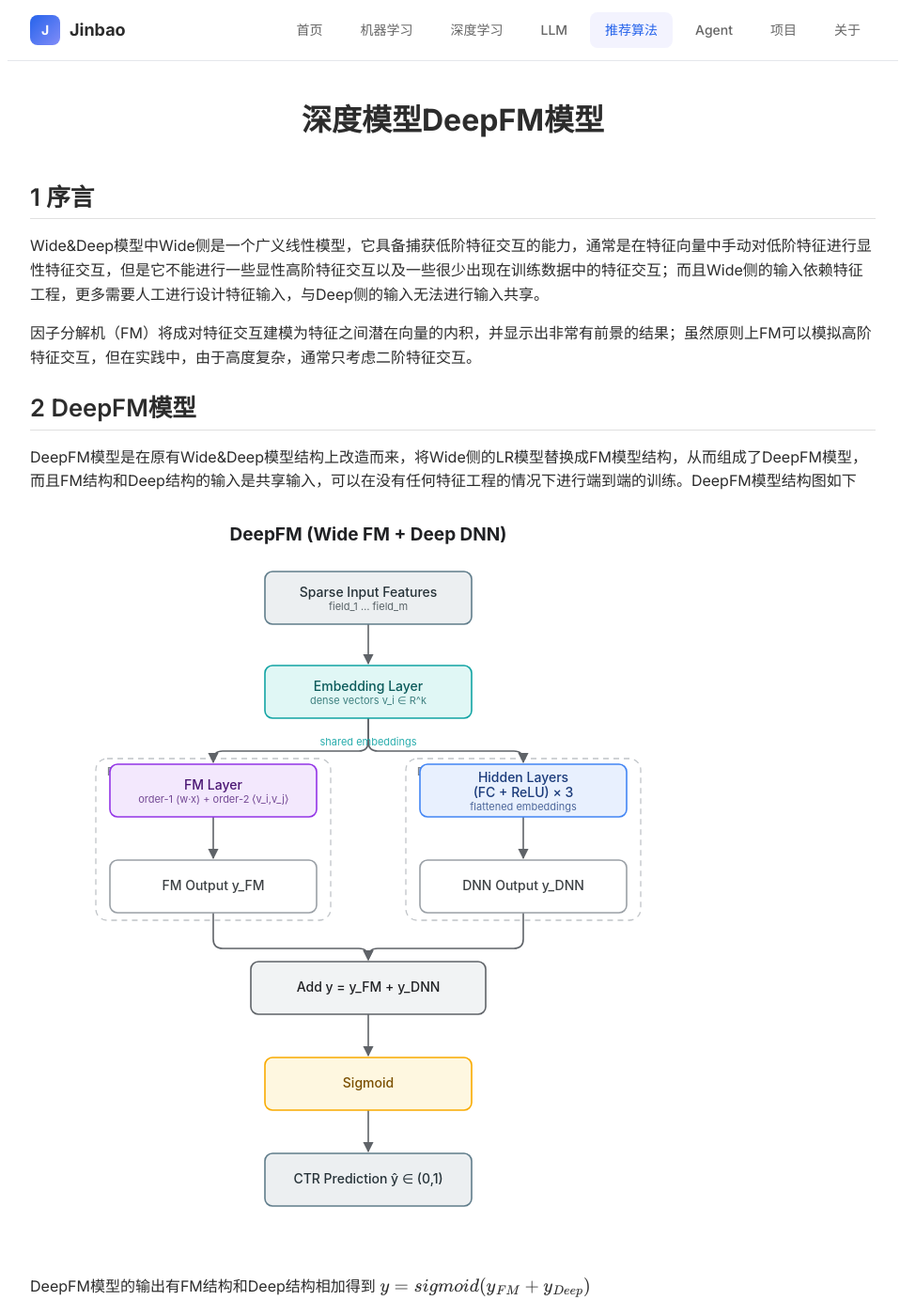
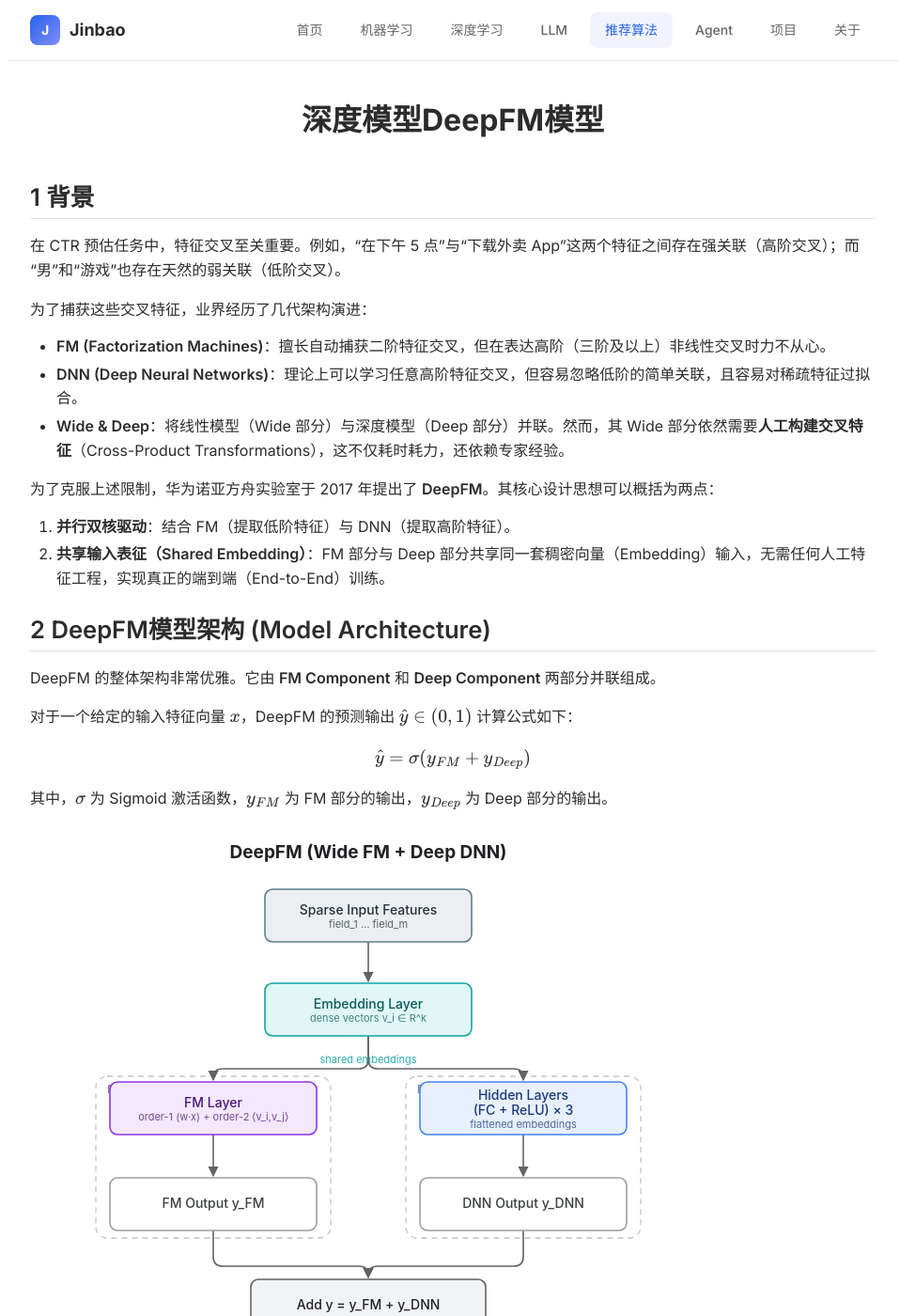
Before and after one commit to JinbaoSite/jinbaosite.github.io, a Jekyll site: the page built from recsys/deepfm.md, in a window 1280 px wide and 1400 px high. Shown: the whole window at 94% size, without its empty margins (158-1116 px from the left). Built offline with Jekyll 4.4.1, drawn with Linux system fonts in a browser that asks for light colours; our own code applies the rules of GitHub Pages for plain Markdown files; formulas are drawn with MathJax 3; some of the changed text lies outside the part shown.

Commit message:
Update deepfm.md

````diff
--- a/recsys/deepfm.md
+++ b/recsys/deepfm.md
@@ -1,41 +1,70 @@
 # 深度模型DeepFM模型
 
-## 1 序言
+## 1 背景
 
-Wide&Deep模型中Wide侧是一个广义线性模型，它具备捕获低阶特征交互的能力，通常是在特征向量中手动对低阶特征进行显性特征交互，但是它不能进行一些显性高阶特征交互以及一些很少出现在训练数据中的特征交互；而且Wide侧的输入依赖特征工程，更多需要人工进行设计特征输入，与Deep侧的输入无法进行输入共享。
+在 CTR 预估任务中，特征交叉至关重要。例如，“在下午 5 点”与“下载外卖 App”这两个特征之间存在强关联（高阶交叉）；而“男”和“游戏”也存在天然的弱关联（低阶交叉）。
 
-因子分解机（FM）将成对特征交互建模为特征之间潜在向量的内积，并显示出非常有前景的结果；虽然原则上FM可以模拟高阶特征交互，但在实践中，由于高度复杂，通常只考虑二阶特征交互。
+为了捕获这些交叉特征，业界经历了几代架构演进：
 
-## 2 DeepFM模型
+* **FM (Factorization Machines)**：擅长自动捕获二阶特征交叉，但在表达高阶（三阶及以上）非线性交叉时力不从心。
+* **DNN (Deep Neural Networks)**：理论上可以学习任意高阶特征交叉，但容易忽略低阶的简单关联，且容易对稀疏特征过拟合。
+* **Wide & Deep**：将线性模型（Wide 部分）与深度模型（Deep 部分）并联。然而，其 Wide 部分依然需要**人工构建交叉特征**（Cross-Product Transformations），这不仅耗时耗力，还依赖专家经验。
 
-DeepFM模型是在原有Wide&Deep模型结构上改造而来，将Wide侧的LR模型替换成FM模型结构，从而组成了DeepFM模型，而且FM结构和Deep结构的输入是共享输入，可以在没有任何特征工程的情况下进行端到端的训练。DeepFM模型结构图如下
+为了克服上述限制，华为诺亚方舟实验室于 2017 年提出了 **DeepFM**。其核心设计思想可以概括为两点：
+
+1. **并行双核驱动**：结合 FM（提取低阶特征）与 DNN（提取高阶特征）。
+2. **共享输入表征（Shared Embedding）**：FM 部分与 Deep 部分共享同一套稠密向量（Embedding）输入，无需任何人工特征工程，实现真正的端到端（End-to-End）训练。
+
+## 2 DeepFM模型架构 (Model Architecture)
+
+DeepFM 的整体架构非常优雅。它由 **FM Component** 和 **Deep Component** 两部分并联组成。
+
+对于一个给定的输入特征向量 $x$，DeepFM 的预测输出 $\hat{y} \in (0, 1)$ 计算公式如下：
+
+$$\hat{y} = \sigma(y_{FM} + y_{Deep})$$
+
+其中，$\sigma$ 为 Sigmoid 激活函数，$y_{FM}$ 为 FM 部分的输出，$y_{Deep}$ 为 Deep 部分的输出。
 
 ![DeepFM模型结构](https://raw.githubusercontent.com/JinbaoSite/jinbaosite.github.io/master/img/deepfm.svg)
 
-DeepFM模型的输出有FM结构和Deep结构相加得到
-$$
-\begin{aligned}
-y = sigmoid(y_{FM} + y_{Deep})
-\end{aligned}
-$$
+### 2.1 共享 Embedding 机制
 
-### 2.1 FM结构
+DeepFM 的一大精妙之处在于其 **Shared Embedding**。
+
+- 输入数据通常是高维稀疏的一阶特征（One-hot 编码）。
+- 模型通过一个 Embedding 层将这些稀疏特征映射为低维稠密向量。
+- **关键点**：FM 的隐向量 $v_i$ 与 Deep 网络第一层的输入 Embedding 向量是**完全共享且协同训练的**。这保证了模型在梯度反向传播时，低阶和高阶特征的学习能相互促进。
+
+### 2.2 FM结构
 
 ![FM结构](https://raw.githubusercontent.com/JinbaoSite/jinbaosite.github.io/master/img/d2_fm.svg)
 
-FM结构是由一阶的线性部分和二阶的交叉部分组成，一阶线性部分是给与每个特征一个权重，然后进行加权和；二阶交叉部分是对特征进行两两相乘，然后赋予权重加权求和。然后将两部分结果累加在一起即为FM的输出
-$$
-\begin{aligned}
-y_{FM} = w_0 + \sum_{i=0}^n w_i x + \sum_{i=0}^{n} \sum_{j=i+1}^{n} <V_i, V_j> x_i x_j
-\end{aligned}
-$$
+FM 部分负责学习一阶（Linear）特征以及二阶（Pairwise）特征交叉。其表达式为：
 
-### 2.2 Deep结构
+$$y_{FM} = \langle w, x \rangle + \sum_{i=1}^{d} \sum_{j=i+1}^{d} \langle v_i, v_j \rangle x_i x_j$$
+
+- **一阶部分** $\langle w, x \rangle$：反映单一特征对目标的影响。
+- **二阶部分** $\sum \sum \langle v_i, v_j \rangle x_i x_j$：通过隐向量内积 $\langle v_i, v_j \rangle$ 自动计算特征 $i$ 和 $j$ 的二阶交叉强度。
+
+### 2.3 Deep结构
 
 ![Deep结构](https://raw.githubusercontent.com/JinbaoSite/jinbaosite.github.io/master/img/d3_deep.svg)
 
-Deep结构是一个DNN模型，主要用来学习高阶隐性特征交互，不同Sparse特征经过Embedding层映射成相同维度的Dense特征，经过多个隐藏层进行特征交互学习，最后经过sigmoid激活函数得到输出。
+1. **输入层**：将所有 Sparse 特征对应的共享 Embedding 向量拼接（Concatenate）在一起，得到：
 
+$$a^{(0)} = [e_1, e_2, \dots, e_M]$$
+
+
+
+其中 $M$ 是特征域（Field）的数量，$e_i$ 是第 $i$ 个域的 Embedding 向量。
+2. **前向传播**：
+
+$$a^{(l+1)} = \text{Activation}(W^{(l)} a^{(l)} + b^{(l)})$$
+
+
+3. **输出层**：
+
+$$y_{Deep} = W^{\vert{}H\vert{}+1} a^{(\vert{}H\vert{})} + b^{(\vert{}H\vert{}+1)}$$
 
 ## 3 DeepFM实现
 
@@ -101,21 +130,13 @@
     return model
 ```
 
-## 4 DeepFM优缺点
+## 4 优势与创新点
 
-优点：
+| 特性 \ 模型 | LR | FM | Wide & Deep | DeepFM |
+| --- | --- | --- | --- | --- |
+| **低阶特征提取** | 手工构建 | 自动二阶 | 手工构建 | **自动一阶 & 二阶** |
+| **高阶特征提取** | 无法提取 | 无法提取 | 自动高阶 | **自动高阶** |
+| **共享 Embedding** | 无 | 无 | 否（两套输入） | **是（Shared Embedding）** |
+| **端到端训练** | 否 | 是 | 否（需要人工介入） | **是** |
 
- - 可以同时学习低阶和高阶特征交互信息
- - 不需要像Wide&Deep模型那样需要特征工程
-
-缺点：
-
- - 可以学习
-
-
-## 5 参考资料
-
-- [DeepFM: A Factorization-Machine based Nnetwork for CTR Prediction](https://www.ijcai.org/proceedings/2017/0239.pdf)
-- [推荐算法(四)——经典模型 DeepFM 原理详解及代码实践](https://zhuanlan.zhihu.com/p/361451464)
-- [深度推荐模型之DeepFM](https://zhuanlan.zhihu.com/p/57873613)
-- [基于DeepFM模型的Embedding](https://zhuanlan.zhihu.com/p/384156476)
+DeepFM 凭借其**无需人工特征工程**、**低阶与高阶特征兼顾**以及**共享Embedding**的优雅设计，在工业界（尤其是在算力与工程落地受限的中小团队）得到了极广泛的应用。时至今日，它依然是点击率预估及推荐算法工程师面试与实战中必谈的经典模型。
````
